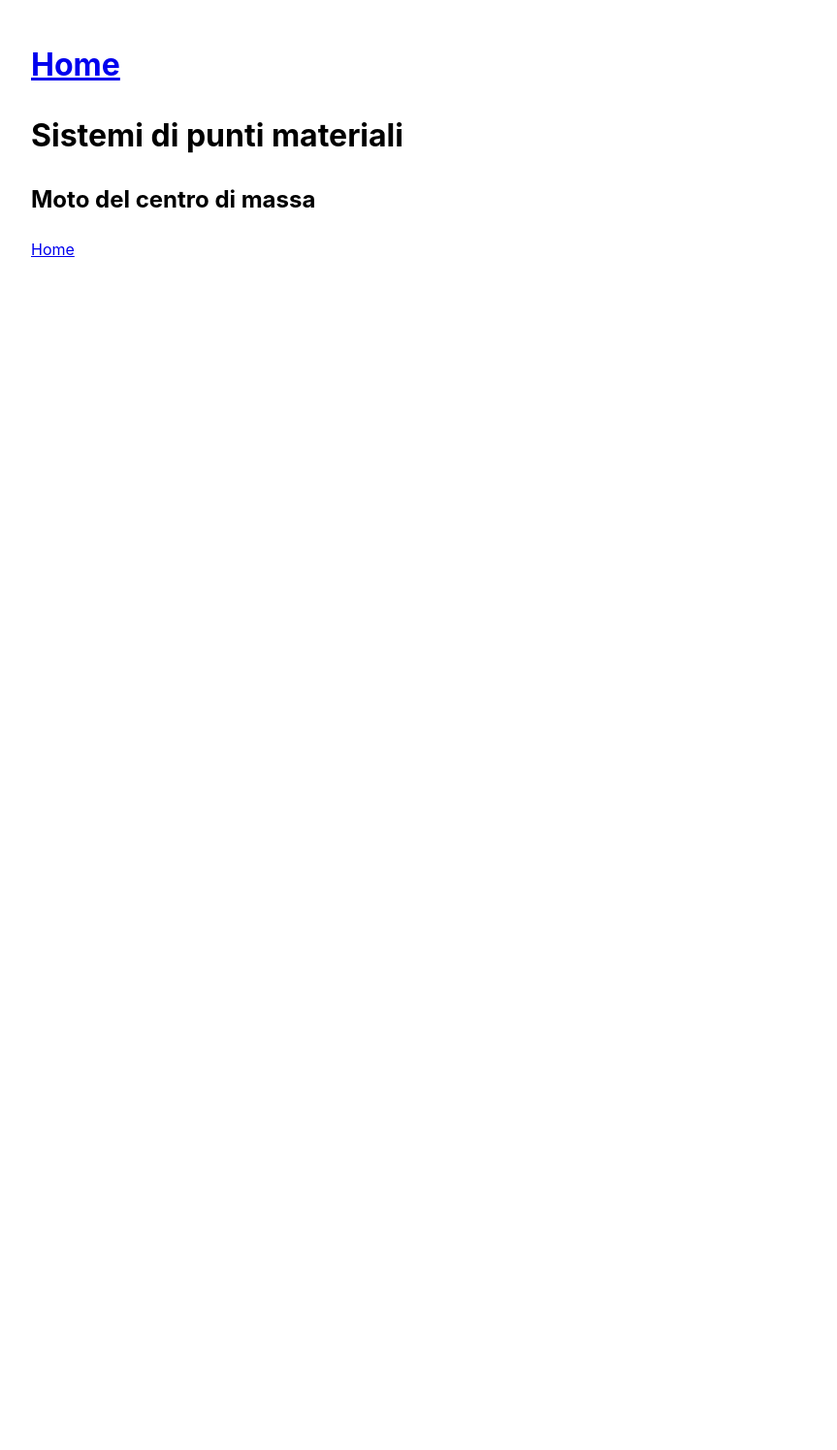
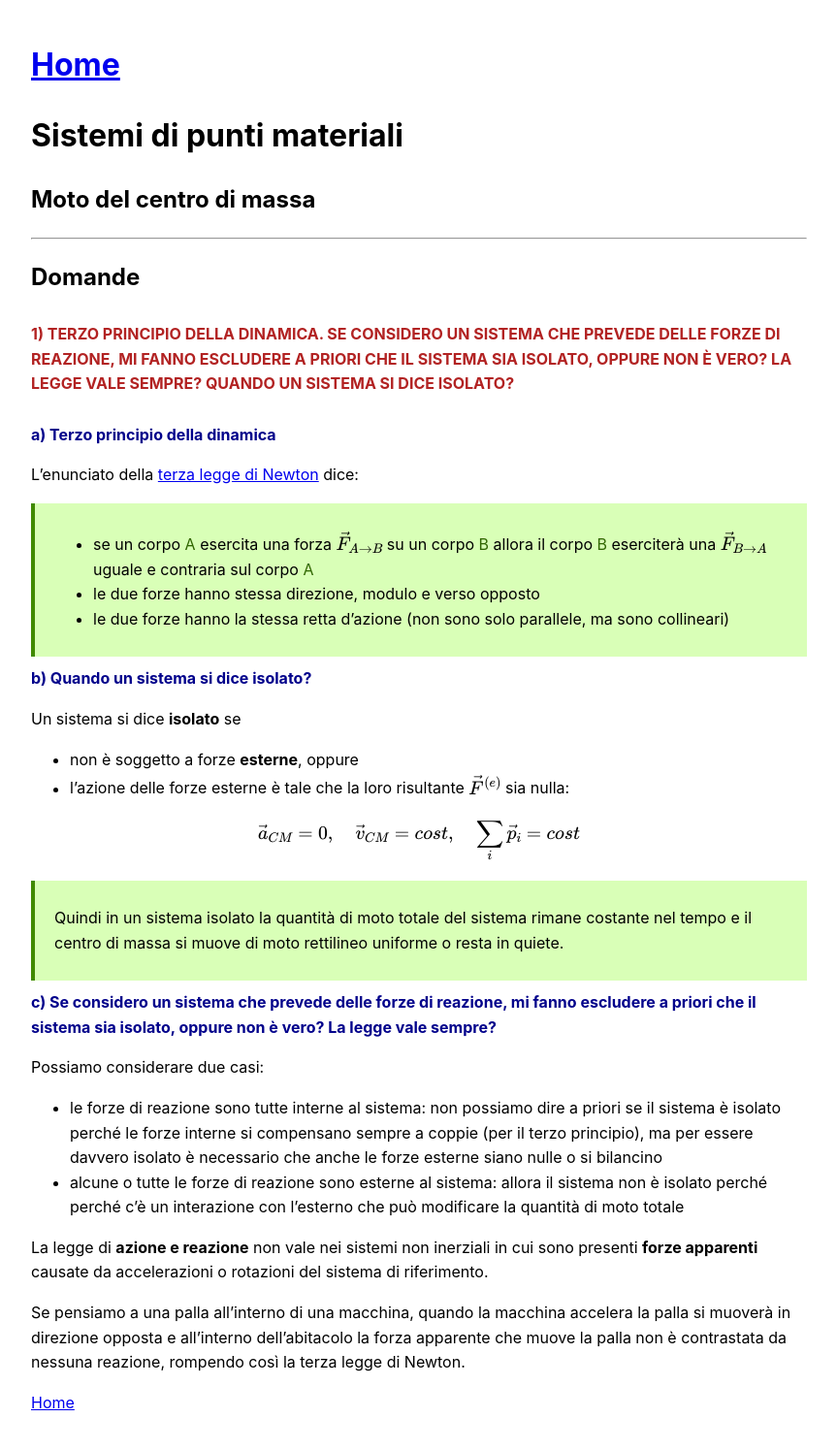
Before and after one commit to FedericoMenegoz/UNITN-fisica-orale, a Jekyll site: the page built from content/sistemi-punti-materiali.md, in a window 1280 px wide. Shown: the whole page at 97% size, without its empty margins (208-1071 px from the left). Built offline with Jekyll 4.4.1, drawn with Linux system fonts in a browser that asks for light colours; our own code applies the rules of GitHub Pages for plain Markdown files; before the commit the page ends 900 px from its top, so only the background shows below that.

Commit message:
Added question

```diff
--- a/content/sistemi-punti-materiali.md
+++ b/content/sistemi-punti-materiali.md
@@ -1,2 +1,39 @@
+---
+title: "Sistemi di punti materiali"
+counter: 0
+---
 # Sistemi di punti materiali
 ## Moto del centro di massa
+
+---
+
+## Domande
+
+{% assign counter = page.counter | plus: 1 %}
+##### {{ counter }}) Terzo principio della dinamica. Se considero un sistema che prevede delle forze di reazione, mi fanno escludere a priori che il sistema sia isolato, oppure non è vero? La legge vale sempre? Quando un sistema si dice isolato?
+
+###### a) Terzo principio della dinamica
+L'enunciato della [terza legge di Newton](dinamica.md#terza-legge-di-newton-principio-di-azione-e-reazione) dice:
+> - se un corpo <span class="color">A</span> esercita una forza $\vec F_{A\rightarrow B}$ su un corpo <span class="color">B</span> allora il corpo <span class="color">B</span> eserciterà una $\vec F_{B\rightarrow A}$ uguale e contraria sul corpo <span class="color">A</span>
+> - le due forze hanno stessa direzione, modulo e verso opposto
+> - le due forze hanno la stessa retta d'azione (non sono solo parallele, ma sono collineari)
+
+###### b) Quando un sistema si dice isolato?
+
+Un sistema si dice __isolato__ se
+- non è soggetto a forze __esterne__, oppure
+- l'azione delle forze esterne è tale che la loro risultante $\vec F^{(e)}$ sia nulla:
+
+$$ \vec a_{CM} = 0,\quad \vec v_{CM} = cost,\quad \sum_i \vec p_i = cost $$
+
+>Quindi in un sistema isolato la quantità di moto totale  del sistema rimane costante nel tempo e il centro di massa si muove di moto rettilineo uniforme o resta in quiete.
+
+###### c)  Se considero un sistema che prevede delle forze di reazione, mi fanno escludere a priori che il sistema sia isolato, oppure non è vero? La legge vale sempre?
+
+Possiamo considerare due casi:
+- le forze di reazione sono tutte interne al sistema: non possiamo dire a priori se il sistema è isolato perché le forze interne si compensano sempre a coppie (per il terzo principio), ma per essere davvero isolato è necessario che anche le forze esterne siano nulle o si bilancino
+- alcune o tutte le forze di reazione sono esterne al sistema: allora il sistema non è isolato perché perché c'è un interazione con l'esterno che può modificare la quantità di moto totale
+
+La legge di __azione e reazione__ non vale nei sistemi non inerziali in cui sono presenti __forze apparenti__ causate da accelerazioni o rotazioni del sistema di riferimento.
+
+Se pensiamo a una palla all'interno di una macchina, quando la macchina accelera la palla si muoverà in direzione opposta e all'interno dell'abitacolo la forza apparente che muove la palla non è contrastata da nessuna reazione, rompendo così la terza legge di Newton.
```
